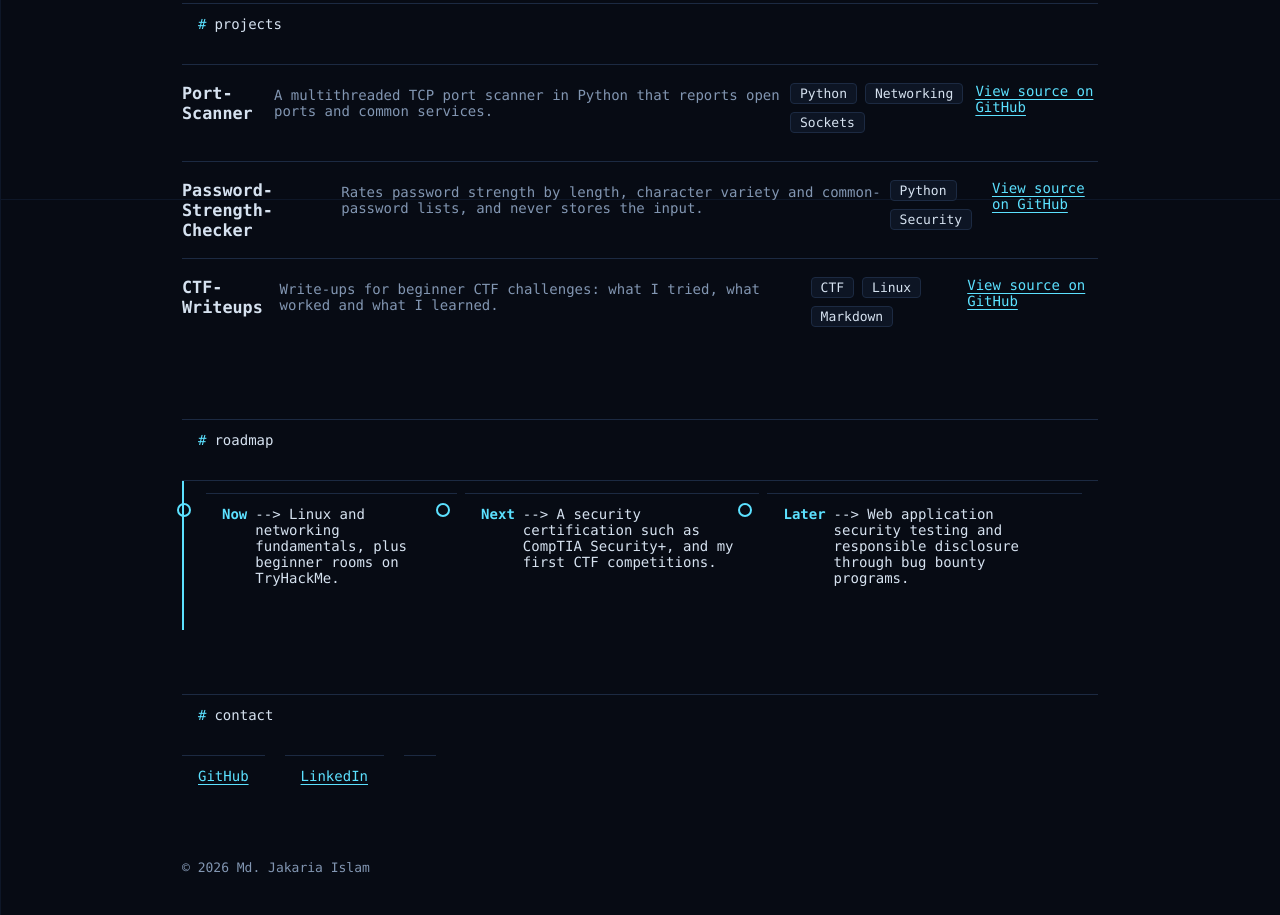
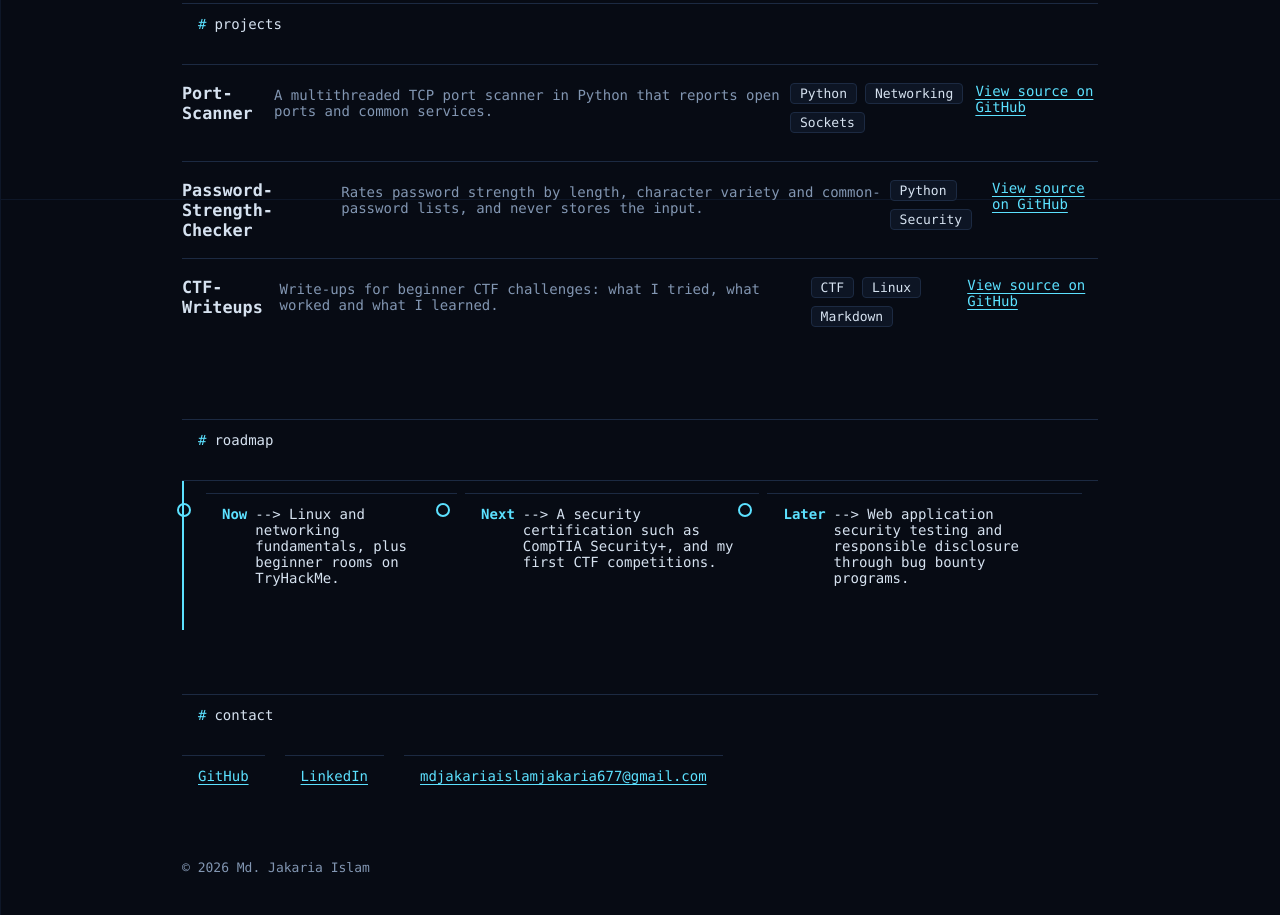
Before and after one commit to jakaria6231/jakaria6231.github.io, a plain HTML site: page index.html in a window 1280 px wide. Shown: the part 1401-2316 px from the top of the page. Drawn offline with Linux system fonts and the light colour scheme.

Commit message:
Fix contactBody to include email link

```diff
--- a/index.html
+++ b/index.html
@@ -167,7 +167,7 @@ $("#aboutBody").innerHTML = ME.about.map(t => "<p>" + t + "</p>").join("");
 $("#skillsBody").innerHTML = Object.entries(ME.skills).map(([k, v]) => "<dt>" + k + "</dt><dd class='tags'>" + tags(v) + "</dd>").join("");
 $("#projBody").innerHTML = ME.projects.map(p => "<div class='row'><h3>" + p.name + "</h3><p>" + p.desc + "</p><div class='tags'>" + tags(p.tags) + "</div><a href='" + p.link + "' target='_blank' rel='noopener'>View source on GitHub</a></div>").join("");
 $("#roadBody").innerHTML = ME.roadmap.map(r => "<li><b>" + r.when + "</b>" + r.text + "</li>").join("");
-$("#contactBody").innerHTML = "<a href='" + ME.links.github + "' target='_blank' rel='noopener'>GitHub</a><a href='" + ME.links.linkedin + "' target='_blank' rel='noopener'>LinkedIn</a><a href='https://mail.google.com/mail/?view=cm&amp;to=" + email() + "' target='_blank' rel='noopener'>";
+$("#contactBody").innerHTML = "<a href='" + ME.links.github + "' target='_blank' rel='noopener'>GitHub</a><a href='" + ME.links.linkedin + "' target='_blank' rel='noopener'>LinkedIn</a><a href='https://mail.google.com/mail/?view=cm&amp;to=" + email() + "' target='_blank' rel='noopener'>" + email() + "</a>";
 
 /* ---- interactive terminal ---- */
 const out = $("#out"), inp = $("#cmd"), hist = [];
```
